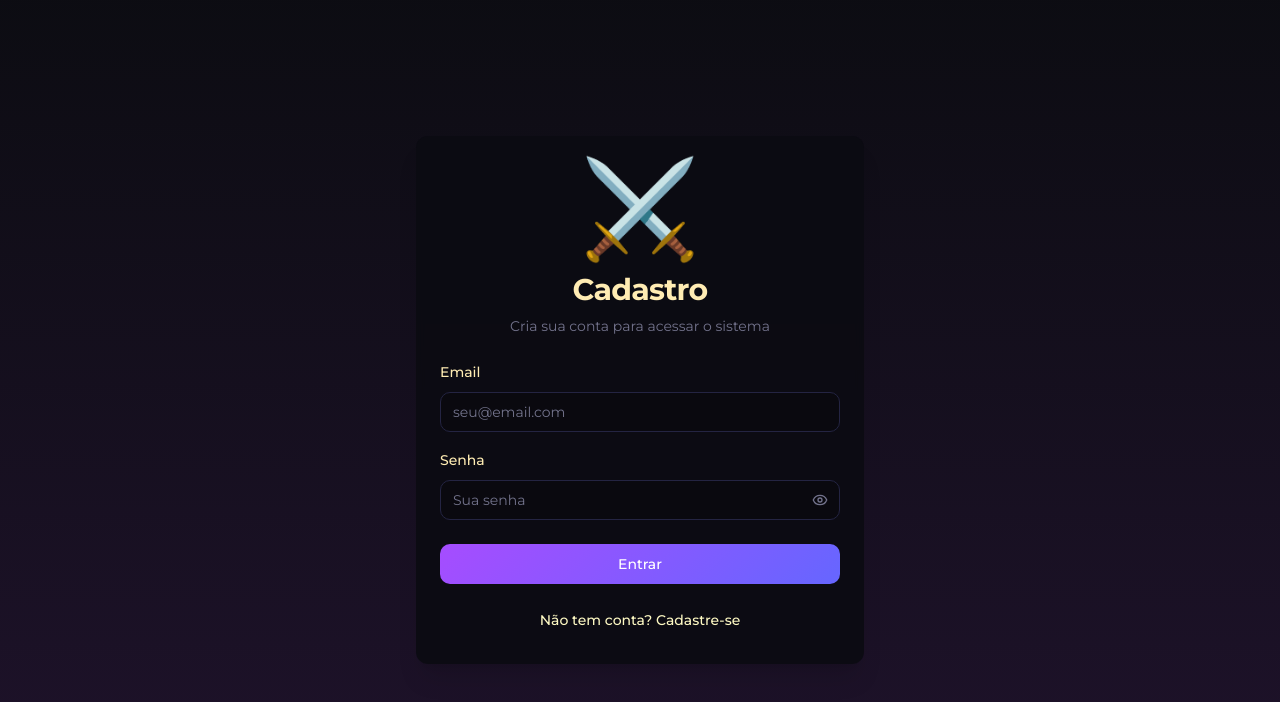
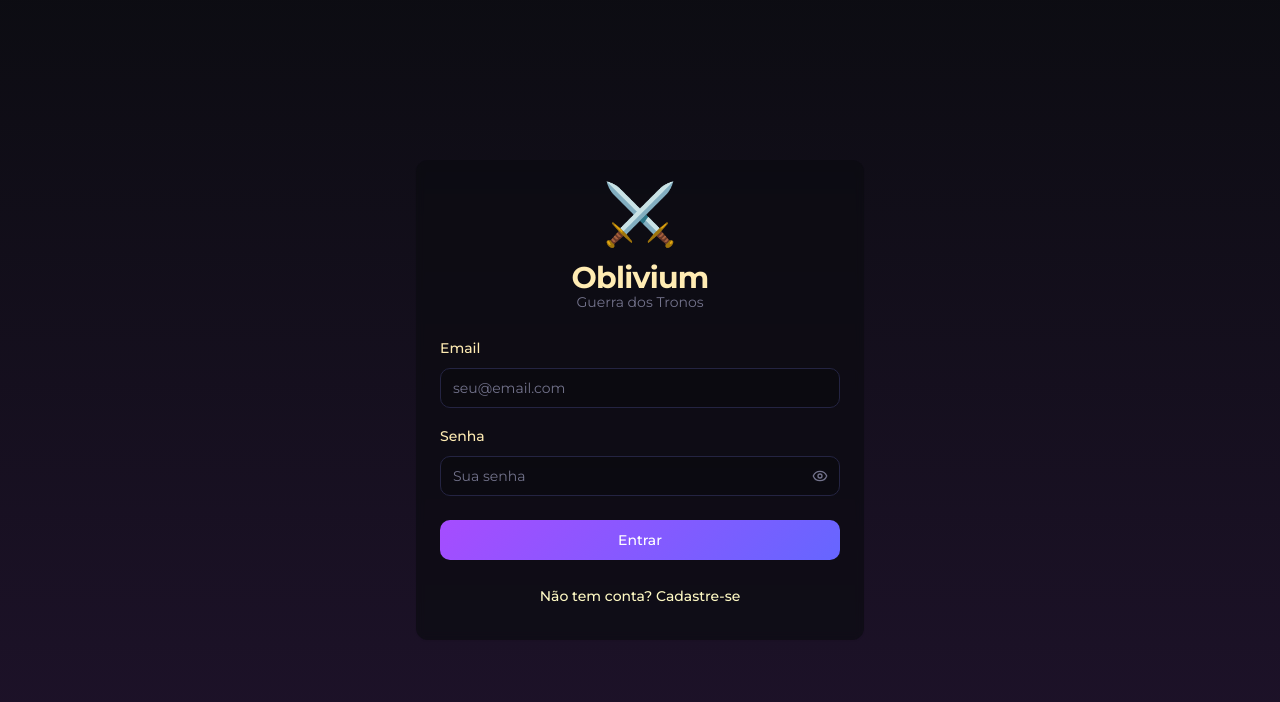
Before and after one commit to pIatinas/oblivium, a React (Vite) app: page / in a window 1280 px wide. Shown: the top 702 px of the page. Built offline with nearby package versions, Linux system fonts and the light colour scheme.

Commit message:
Visual edit in Lovable
Edited UI in Lovable

```diff
--- a/src/pages/Auth.tsx
+++ b/src/pages/Auth.tsx
@@ -113,12 +113,12 @@ const Auth = () => {
     }
   };
   return <div className="min-h-screen bg-gradient-nebula flex items-center justify-center p-4">
-      <Card className="w-full max-w-md bg-card/90 backdrop-blur-sm shadow-xl border-none">
+      <Card className="w-full max-w-md bg-card/70 backdrop-blur-sm border-none">
         <CardHeader className="text-center space-y-4">
-          <div className="text-8xl">⚔️</div>
+          <div className="text-6xl">⚔️</div>
           <div>
-            <CardTitle className="text-3xl font-bold text-foreground mb-2">Cadastro</CardTitle>
-            <CardDescription className="text-muted-foreground">Cria sua conta para acessar o sistema</CardDescription>
+            <CardTitle className="text-3xl font-bold text-foreground mb-2">Oblivium</CardTitle>
+            <CardDescription className="text-muted-foreground -mt-3">Guerra dos Tronos</CardDescription>
           </div>
         </CardHeader>
         <form onSubmit={handleSubmit}>
```
